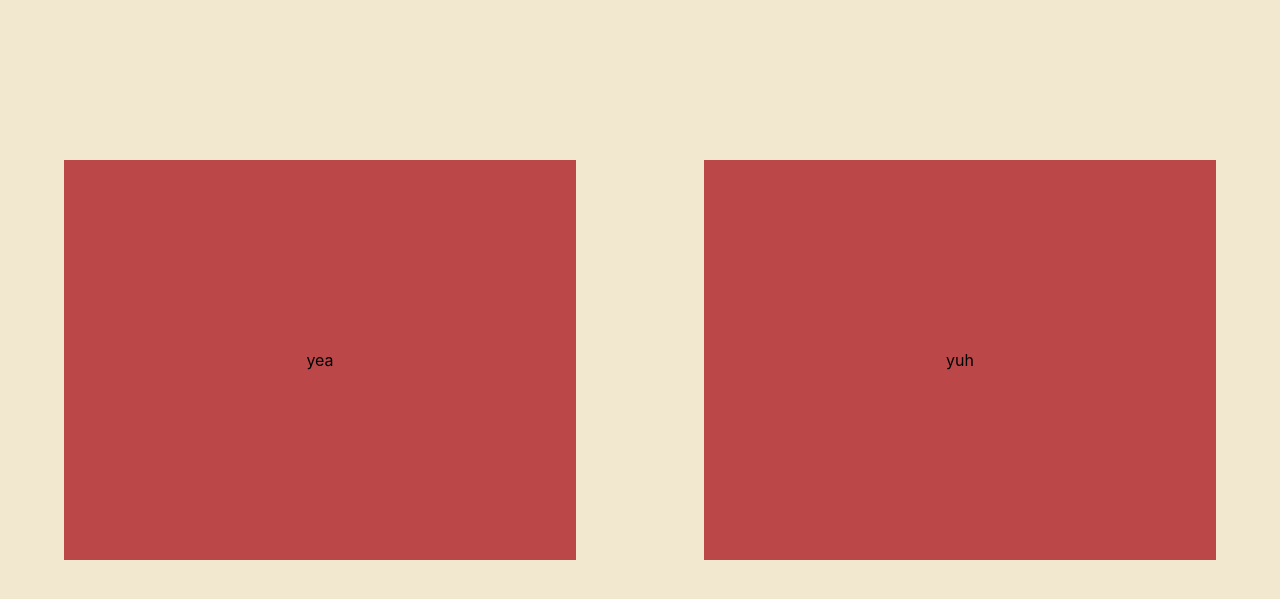
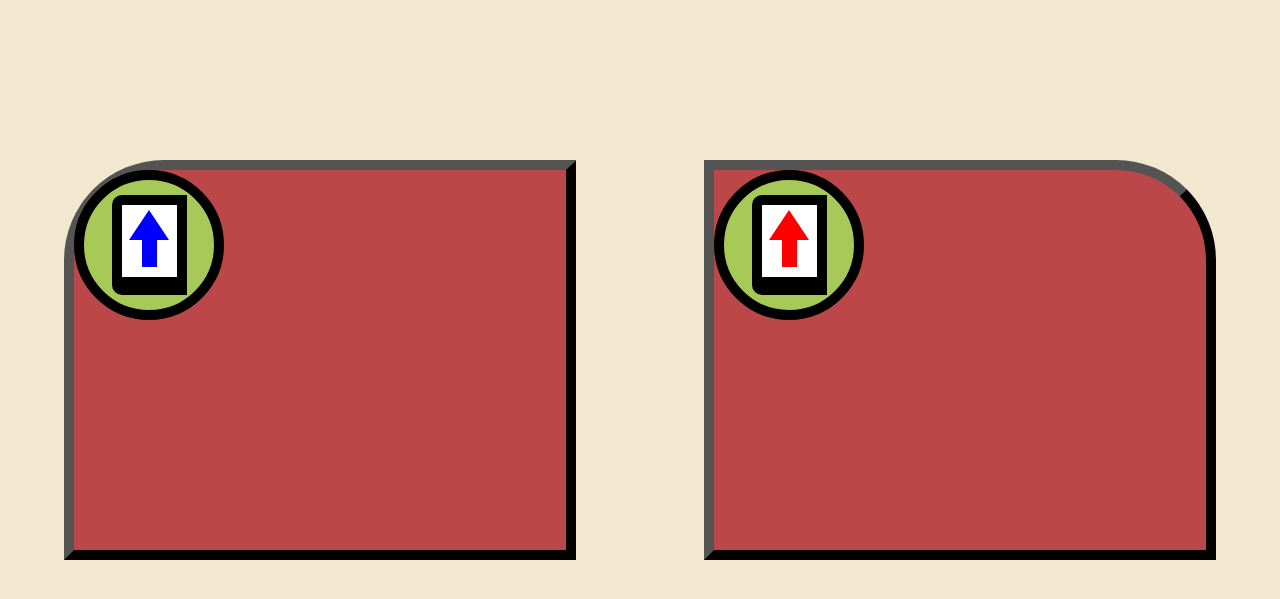
Before and after one commit to mccorxyz/minnehack-2023, a Django app: page / in a window 1280 px wide. Shown: the part 56-655 px from the top of the page. Run offline with Django 4.2, Linux system fonts and the light colour scheme.

Commit message:
finished buttons

```diff
--- a/library_project/website/static/website/buttons.css
+++ b/library_project/website/static/website/buttons.css
@@ -6,13 +6,22 @@
     margin-top: 12.5%;
 }
 
-.checkOutButton {
+.buttons {
+    display: flex;
+    border-color: black;
+    border-width: 10px;
+    padding: 0px;
+
     background-color: #BC4749;
-    border: none;
     height: 400px;
     width: 600px;
     margin-left: 5%;
     margin-right: 5%;
+    padding: none;
+}
+
+.checkOutButton {
+    border-top-left-radius: 100px;
 }
 
 .checkOutButton:hover {
@@ -20,14 +29,67 @@
 }
 
 .returnButton {
-    background-color: #BC4749;
-    border: none;
-    height: 400px;
-    width: 600px;
-    margin-left: 5%;
-    margin-right: 5%;
+    border-top-right-radius: 100px;
 }
 
 .returnButton:hover {
     box-shadow: 0 12px 16px 0 rgba(0, 0, 0, 0.24);
 }
+
+.cornerCircle {
+    display: flex;
+    justify-content: center;
+    align-items: center;
+
+    background: #A7C957;
+    margin: none;
+    width: 150px;
+    height: 150px;
+    border-radius: 100px;
+
+    border: solid;
+    border-color: black;
+    border-width: 10px;
+}
+
+.cornerBook {
+    display: flex;
+    flex-direction: column;
+    align-items: center;
+    justify-content: flex-end;
+
+    background: white;
+    width: 75px;
+    height: 100px;
+    border-top-left-radius: 10px;
+    border-bottom-left-radius: 10px;
+
+    border: solid;
+    border-color: black;
+    border-width: 10px;
+}
+
+.bottomIconBox {
+    background: black;
+    width: 60px;
+    height: 10px;
+}
+
+.iconTopArrow {
+    width: 0px;
+    height: 0px;
+    border-left: 20px solid transparent;
+    border-right: 20px solid transparent;
+
+    border-bottom: 30px solid;
+
+    margin-top: 5px;
+}
+
+.iconBottomArrow {
+    background: black;
+    width: 15px;
+    height: 35px;
+
+    margin-bottom: 10px;
+}
--- a/library_project/website/templates/website/home.html
+++ b/library_project/website/templates/website/home.html
@@ -7,14 +7,22 @@
 <link rel="stylesheet" href="{% static 'website/background.css' %}">
 
 <div class="buttonContainer">
-  <button class="checkOutButton">
-    <div>
-      yea
+  <button class="checkOutButton buttons">
+    <div class="cornerCircle">
+      <div class="cornerBook">
+        <div class="iconTopArrow" style="border-bottom:30px solid blue;"></div>
+        <div class="iconBottomArrow" style="background-color: blue;"></div>
+        <div class="bottomIconBox"></div>
+      </div>
     </div>
   </button>
-  <button class="returnButton">
-    <div>
-      yuh
+  <button class="returnButton buttons">
+    <div class="cornerCircle">
+      <div class="cornerBook">
+        <div class="iconTopArrow returnArrow" style="border-bottom:30px solid red;"></div>
+        <div class="iconBottomArrow returnArrow" style="background-color: red;"></div>
+        <div class="bottomIconBox"></div>
+      </div>
     </div>
   </button>
 </div>
```
